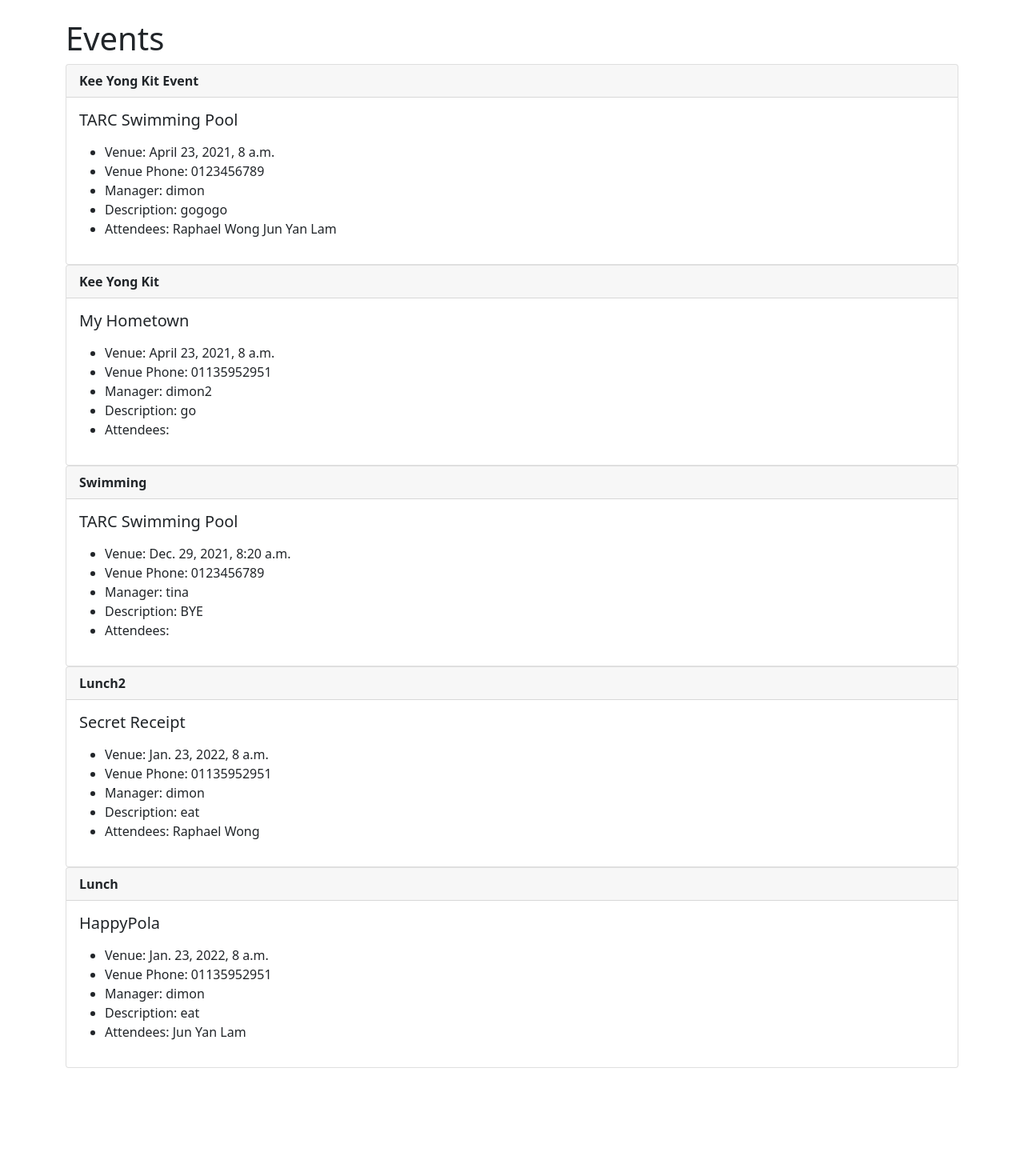
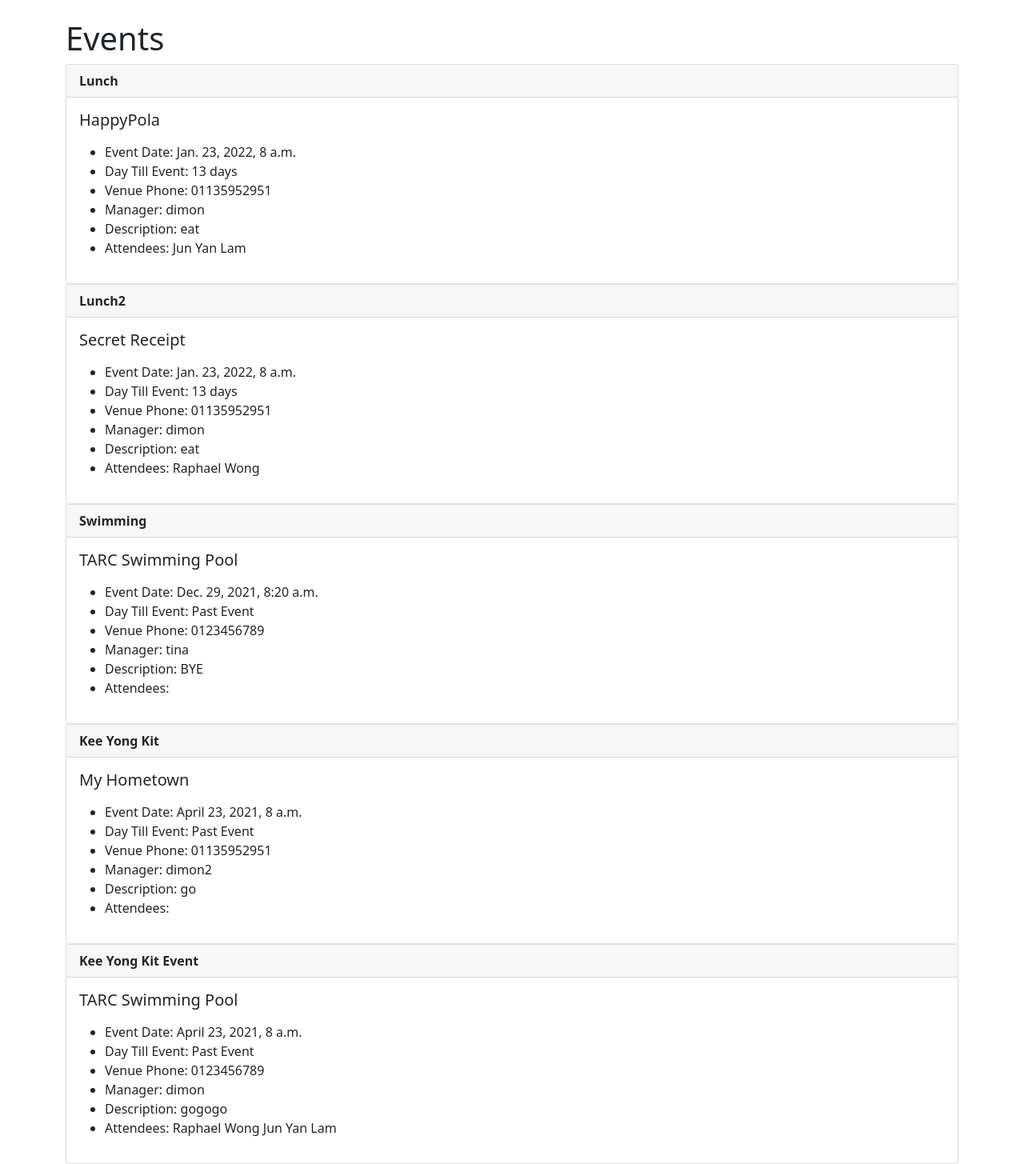
Before and after one commit to DimonKeeYongKit/Django, a Django app: page /events in a window 1280 px wide. Shown: the part 56-1511 px from the top of the page at 80% size. Before the commit the page ends 1391 px from the top, so only its background shows below. Run offline with Django 3.2, Linux system fonts and the light colour scheme; data comes from the database, SQL or seed files in the repository; parts of the project's set-up code (start-up, migrations or seed data) failed here and were passed over.

Commit message:
Event class add days_till property

```diff
--- a/webapp/events/models.py
+++ b/webapp/events/models.py
@@ -1,7 +1,9 @@
+import datetime
 from django.db import models
 from django.db.models.base import Model
 from django.db.models.fields import CharField
 from django.contrib.auth.models import User
+from datetime import date
 
 class Venue(models.Model):
     name = models.CharField('Venue Name', max_length=120)
@@ -35,3 +37,15 @@ class Event(models.Model):
 
     def __str__(self):
         return self.name
+
+
+    @property
+    def Days_till(self):
+
+        today = date.today()
+        if self.event_date.date() < today:
+            return "Past Event"
+        else:
+            days_till = self.event_date.date() - today
+            days_till_stripped = str(days_till).split(",")[0]
+            return  days_till_stripped
--- a/webapp/events/templates/event_list.html
+++ b/webapp/events/templates/event_list.html
@@ -13,7 +13,8 @@
           <h5 class="card-title">{{ event.venue }}</h5>
           <p class="card-text">
             <ul>
-                <li>Venue: {{ event.event_date }}</li>
+                <li>Event Date: {{ event.event_date }}</li>
+                <li>Day Till Event: {{ event.Days_till }}</li>
                 <li>Venue Phone: {{ event.venue.phone }}</li>
                 <li>Manager: {{ event.manager }}</li>
                 <li>Description: {{ event.description }}</li>
--- a/webapp/events/views.py
+++ b/webapp/events/views.py
@@ -53,7 +53,7 @@ def home(request, year=datetime.now().year, month=datetime.now().strftime('%B'))
     })
 
 def all_events(request):
-    event_list = Event.objects.all().order_by('event_date','-name')
+    event_list = Event.objects.all().order_by('-event_date','name')
     return render(request, 'event_list.html', {'event_list':event_list})
 
 
```
